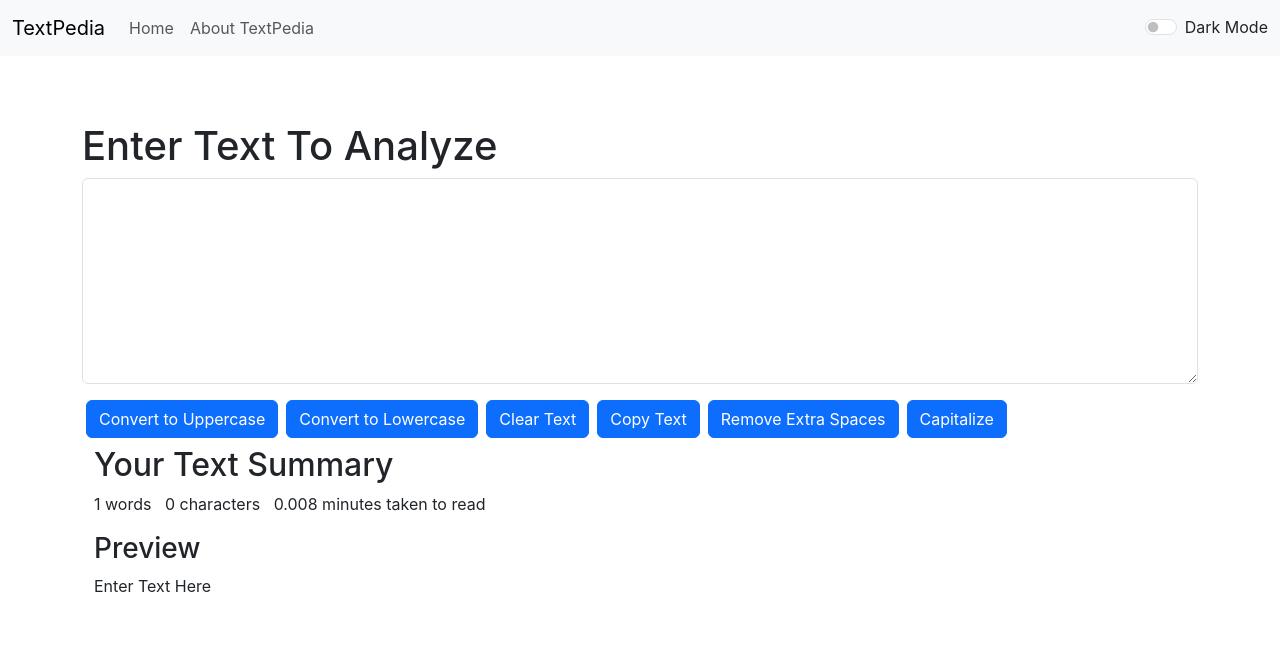
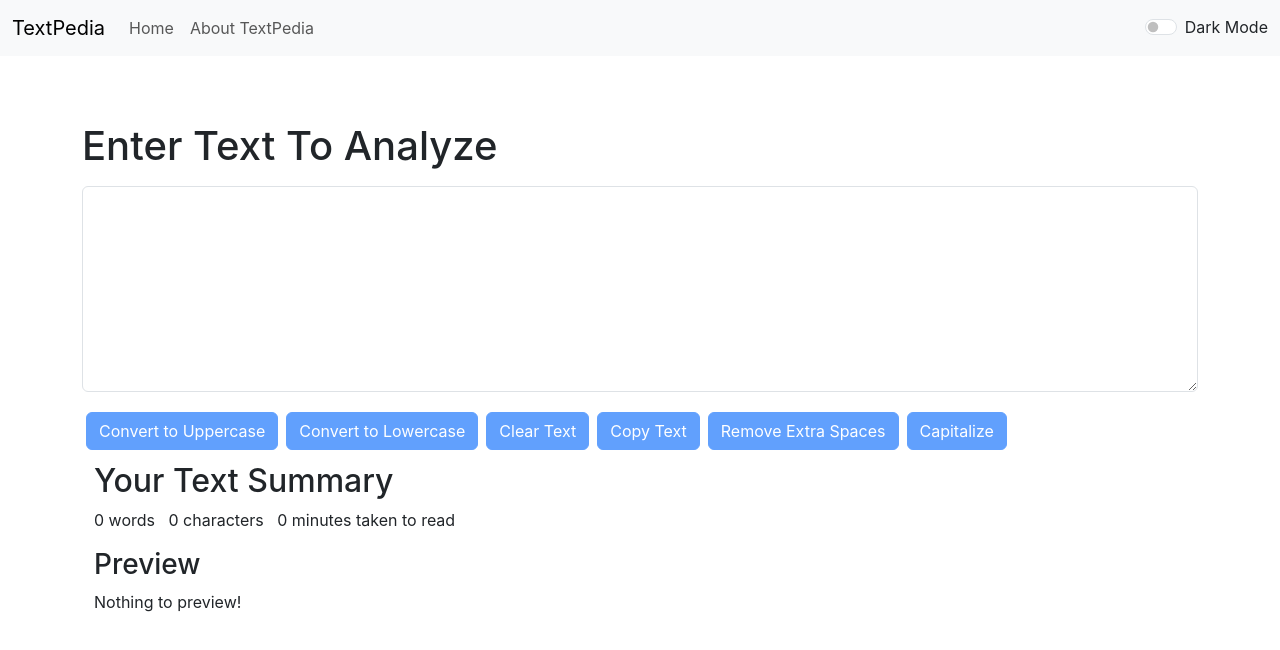
Before and after one commit to syed84/TextPedia, a React (Create React App) app: page / in a window 1280 px wide. Shown: the top 650 px of the page. Built offline with nearby package versions, Linux system fonts and the light colour scheme.

Commit message:
Update TextArea.js

```diff
--- a/src/components/textArea/TextArea.js
+++ b/src/components/textArea/TextArea.js
@@ -32,9 +32,11 @@
   };
 
   const onHandleCopy = () => {
-    var text = document.getElementById("myBox");
-    text.select();
-    navigator.clipboard.writeText(text.value);
+    // var text = document.getElementById("myBox");
+    // text.select();
+    // document.getSelection().removeAllRanges();   //deselection
+    // navigator.clipboard.writeText(text.value);
+    navigator.clipboard.writeText(text);
     props.showAlert("Copied to Clipboard!", "success")
 
   };
@@ -55,10 +57,10 @@
   const [text, setText] = useState("");
   //   text="NewText" //wrong way
   //   setText=("New Text"); //correct way
-  let words = text.split(" ").length;
+  let words = text.split(/\s+/).filter((ele)=>{return ele.length!==0}).length;
   return (
     <div>
-      <h1>{props.heading}</h1>
+      <h1 className="mb-3">{props.heading}</h1>
       <div className="mb-3">
         <textarea
           className="form-control"
@@ -70,21 +72,21 @@
         ></textarea>
       </div>
 
-      <button className="btn btn-primary mx-1" onClick={onHandleUpClick}>Convert to Uppercase</button>
-      <button className="btn btn-primary mx-1" onClick={onHandleLowClick}>Convert to Lowercase</button>
-      <button className="btn btn-primary mx-1" onClick={onHandleToClear}>Clear Text</button>
-      <button className="btn btn-primary mx-1" onClick={onHandleCopy}>Copy Text</button>
-      <button className="btn btn-primary mx-1" onClick={onHandleExtraSpaces}>Remove Extra Spaces</button>
-      <button className="btn btn-primary mx-1" onClick={onHandleCapitalize}>Capitalize</button>
+      <button disabled={text.length === 0} className="btn btn-primary mx-1 my-1" onClick={onHandleUpClick}>Convert to Uppercase</button>
+      <button disabled={text.length === 0} className="btn btn-primary mx-1 my-1" onClick={onHandleLowClick}>Convert to Lowercase</button>
+      <button disabled={text.length === 0} className="btn btn-primary mx-1 my-1" onClick={onHandleToClear}>Clear Text</button>
+      <button disabled={text.length === 0} className="btn btn-primary mx-1 my-1" onClick={onHandleCopy}>Copy Text</button>
+      <button disabled={text.length === 0} className="btn btn-primary mx-1 my-1" onClick={onHandleExtraSpaces}>Remove Extra Spaces</button>
+      <button disabled={text.length === 0} className="btn btn-primary mx-1 my-1" onClick={onHandleCapitalize}>Capitalize</button>
       <div className="container my-2">
         <h2>Your Text Summary</h2>
 
         <p>
-          {words} words &nbsp; {text.length} characters &nbsp; {words / 125}{" "}
+          {words} words &nbsp; {text.length} characters &nbsp; {words / 125} {" "}
           {words / 125 === 1 ? "minute taken to read" : "minutes taken to read"}
         </p>
         <h3>Preview</h3>
-        <p>{text.length > 0  ? text : "Enter Text Here"}</p>
+        <p>{text.length > 0  ? text : "Nothing to preview!"}</p>
       </div>
     </div>
   );
```
